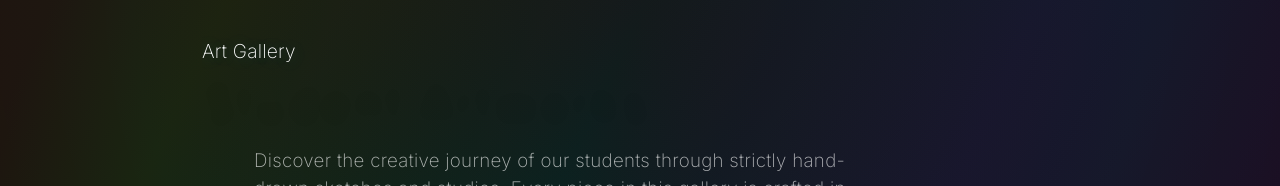
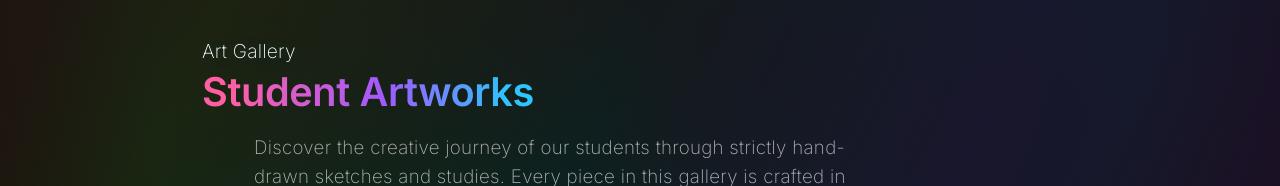
Before and after one commit to Workflow-Manager-admin/arteclipse-27298-9065a63c, a React (Create React App) app in the folder arteclipse/: page /gallery in a window 1280 px wide. Shown: the part 177-363 px from the top of the page. Built offline with nearby package versions, Linux system fonts and the light colour scheme; the HTML template or start-up script is replaced by a standard one.

Commit message:
Auto-commit: Changes as of 2025-05-29T14:37:29.753442+00:00

```diff
--- a/arteclipse/src/views/Gallery.js
+++ b/arteclipse/src/views/Gallery.js
@@ -200,7 +200,7 @@ function Gallery() {
       {/* Intro Block */}
       <section style={galleryStyles.intro} aria-label="Student Artworks Introduction">
         <div className="subtitle">Art Gallery</div>
-        <h1 className="title gradient-headline" style={{ marginTop: 2 }}>Student Artworks</h1>
+        <h1 className="gradient-headline" style={{ marginTop: 2, fontSize: "2.48rem", fontWeight: 600, lineHeight: 1.14 }}>Student Artworks</h1>
         <div className="description" style={galleryStyles.introText}>
           Discover the creative journey of our students through strictly hand-drawn sketches and studies. Every piece in this gallery is crafted in pencil, pen, or ink—celebrating traditional techniques and the tactile quality of art on paper. Enjoy the unity of style: minimalism lets every nuanced mark and organic imperfection shine.
         </div>
```
